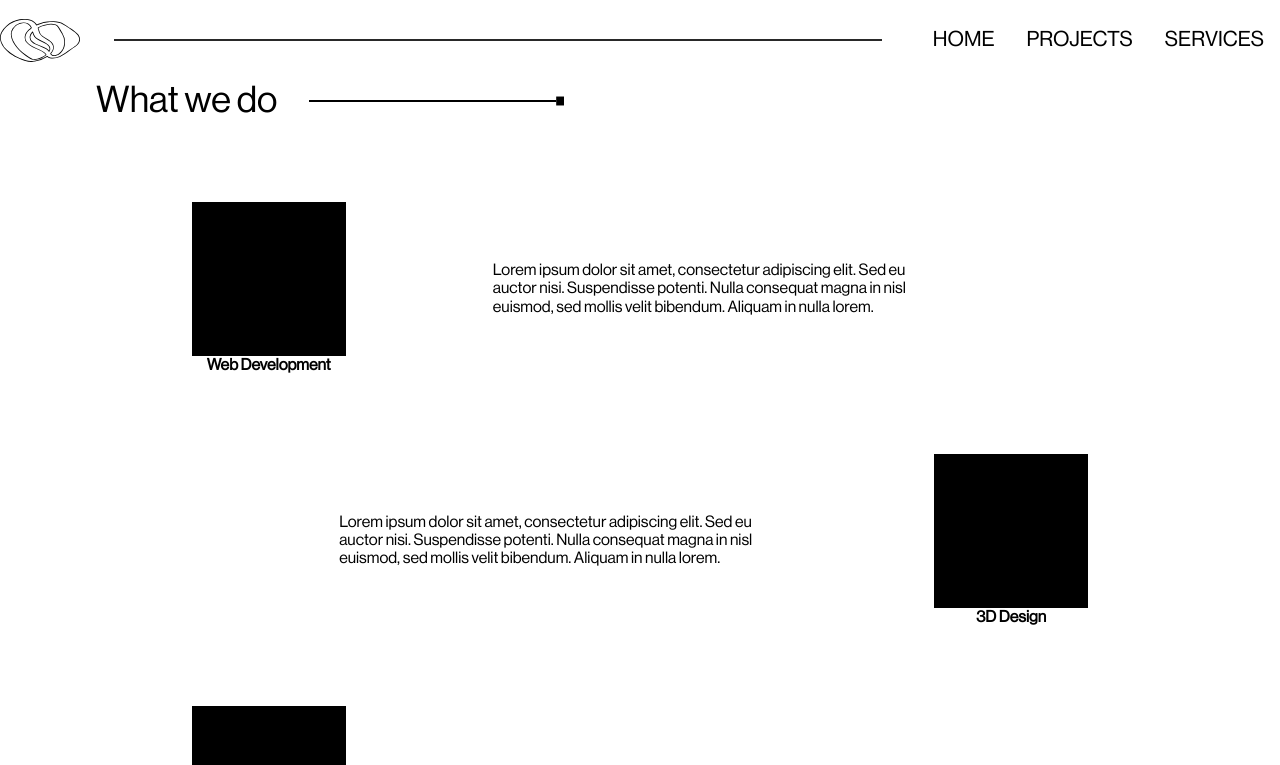
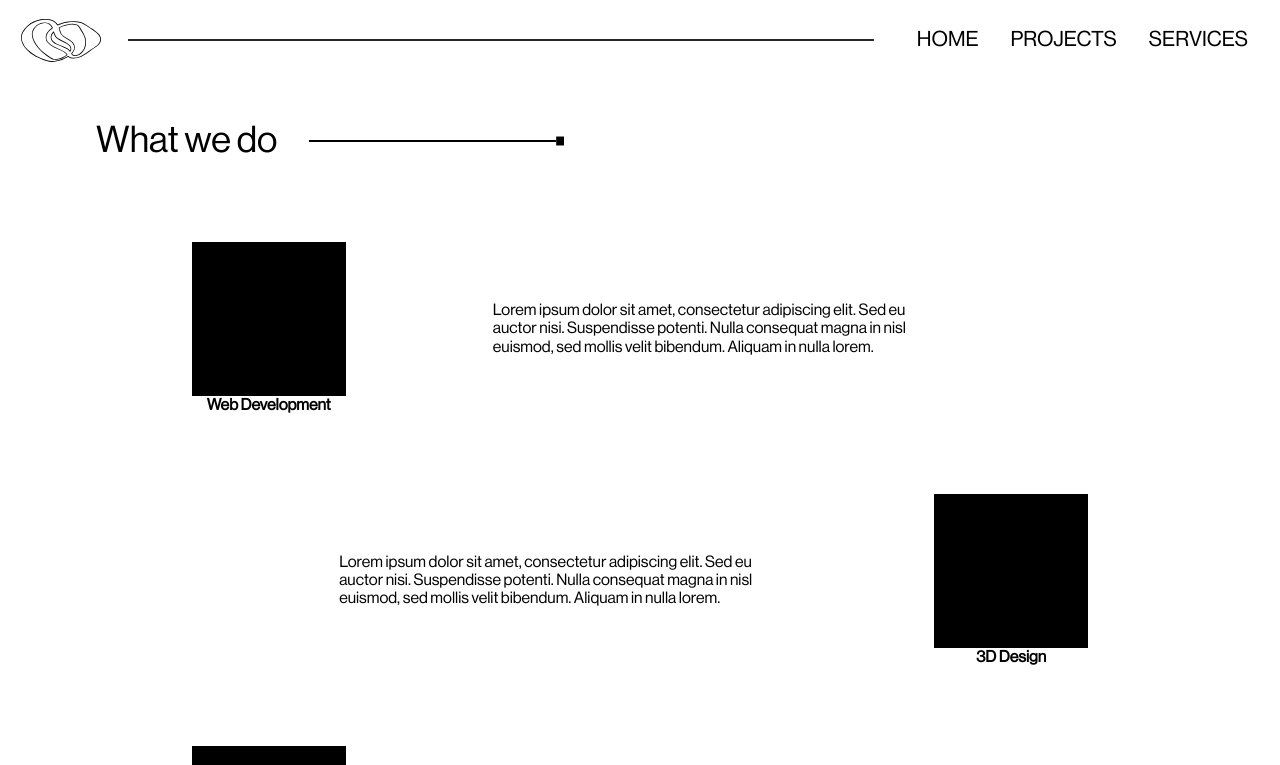
Before and after one commit to ocovestudios/ocove-studios, a Next.js app: page /services in a window 1280 px wide. Shown: the top 765 px of the page. Built offline with nearby package versions, Linux system fonts and the light colour scheme.

Commit message:
animations

```diff
--- a/components/headerarrow.js
+++ b/components/headerarrow.js
@@ -2,10 +2,10 @@ import { motion } from "framer-motion"
 
 const HeaderArrow = () => {
     return (
-        <motion.svg width="255" height="10" viewBox="0 0 285 10" fill="none" xmlns="http://www.w3.org/2000/svg">
+        <svg width="255" height="10" viewBox="0 0 285 10" fill="none" xmlns="http://www.w3.org/2000/svg">
             <motion.line y1="-1" x2="276.27" y2="-1" transform="matrix(1 0 0 -1 0 4)" stroke="black" strokeWidth="2" initial={{ x2: 10 }} whileInView={{ x2: 276.27 }} transition={{ duration: 1, ease: 'easeInOut' }} viewport={{ once: true }} />
             <motion.rect width="10" height="10" transform="matrix(1 0 0 -1 275 10)" fill="black" initial={{ x: 10 }} whileInView={{ x: 276.27 }} transition={{ duration: 1, ease: 'easeInOut' }} viewport={{ once: true }} />
-        </motion.svg>
+        </svg>
     )
 }
 
--- a/components/navbar.js
+++ b/components/navbar.js
@@ -2,6 +2,7 @@ import Link from "next/link";
 import NavbarLogo from "../components/navbarlogo"
 
 const Navbar = () => {
+
     return (
         <nav className="global-nav nav">
             <Link href='/'><NavbarLogo /></Link>
--- a/pages/services.js
+++ b/pages/services.js
@@ -8,10 +8,10 @@ const Services = () => {
             <Navbar />
             <div className="services--container">
                 <div className="services--header-container">
-                    <motion.h2 className="services--header-title" initial={{ opacity: 0 }} animate={{ opacity: 1 }} transition={{ duration: 1, dela: 0.5 }} >What we do</motion.h2>
+                    <motion.h2 className="services--header-title" initial={{ opacity: 0 }} animate={{ opacity: 1 }} transition={{ duration: 1 }} >What we do</motion.h2>
                     <HeaderArrow />
                 </div>
-                <div className="services--content-container">
+                <motion.div className="services--content-container" initial={{ opacity: 0 }} animate={{ opacity: 1 }} transition={{ delay: 0.5, duration: 1 }}>
                     <div className="services--content">
                         <div className="services--asset-container">
                             <div className="services--asset"></div>
@@ -34,7 +34,7 @@ const Services = () => {
                         </div>
                         <p className="services--content-text">Lorem ipsum dolor sit amet, consectetur adipiscing elit. Sed eu auctor nisi. Suspendisse potenti. Nulla consequat magna in nisl euismod, sed mollis velit bibendum. Aliquam in nulla lorem. </p>
                     </div>
-                </div>
+                </motion.div>
                 <div className="services--header-container services--contact-header">
                     <HeaderArrow />
                     <motion.h2 className="services--header-title services--contact-title" initial={{ opacity: 0 }} animate={{ opacity: 1 }} transition={{ duration: 1, dela: 0.5 }} >Contact</motion.h2>
--- a/styles/components/_navbar.scss
+++ b/styles/components/_navbar.scss
@@ -5,6 +5,7 @@
     align-items: center;
     position: fixed;
     height: 10vh;
+    padding: 0.5rem 1rem 0.5rem 1.3rem;
 
     .nav__logo {
         width: 80px;
--- a/styles/pages/_services.scss
+++ b/styles/pages/_services.scss
@@ -1,7 +1,9 @@
 .services--container {
     width: 100%;
     margin: 0 auto;
-    padding-top: 10vh;
+    padding-top: 15vh;
+    position: relative;
+    z-index: -1;
 
     .services--header-container {
         display: flex;
```
